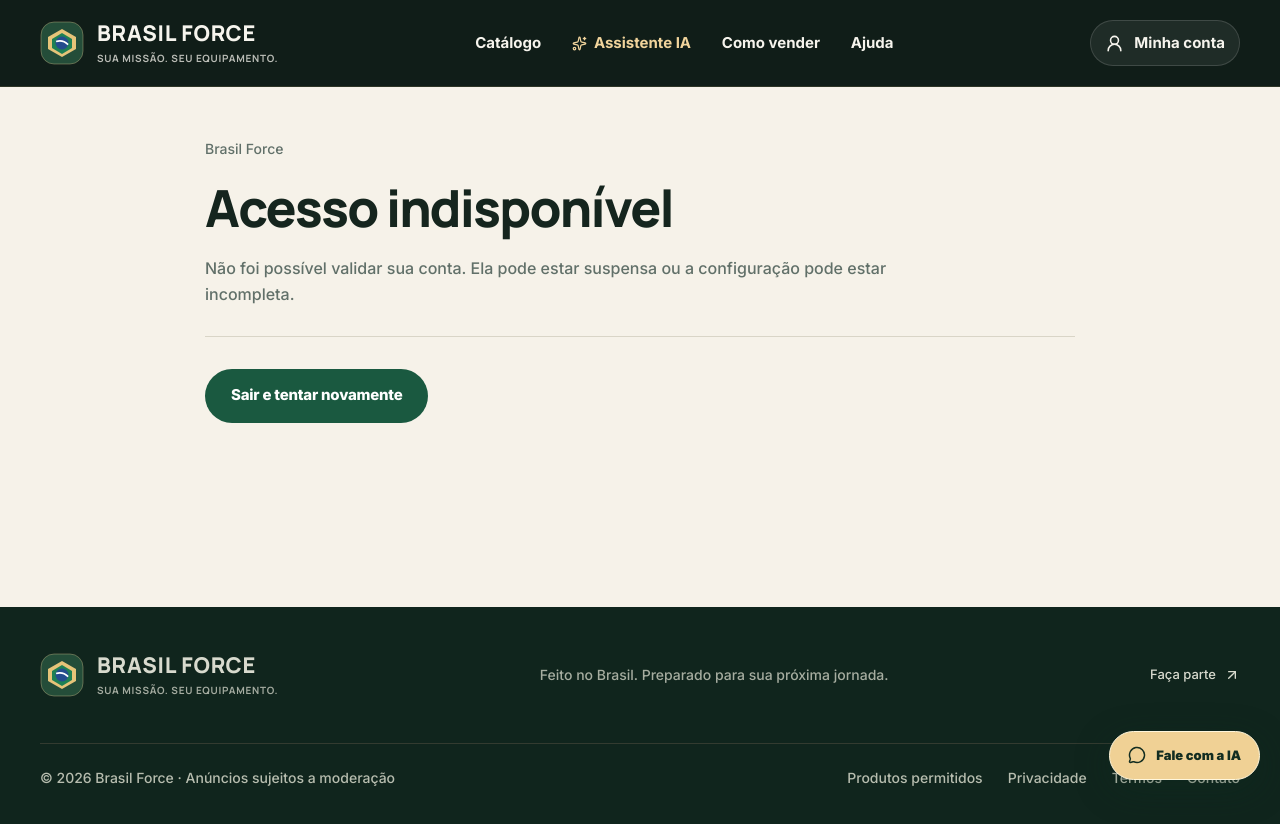
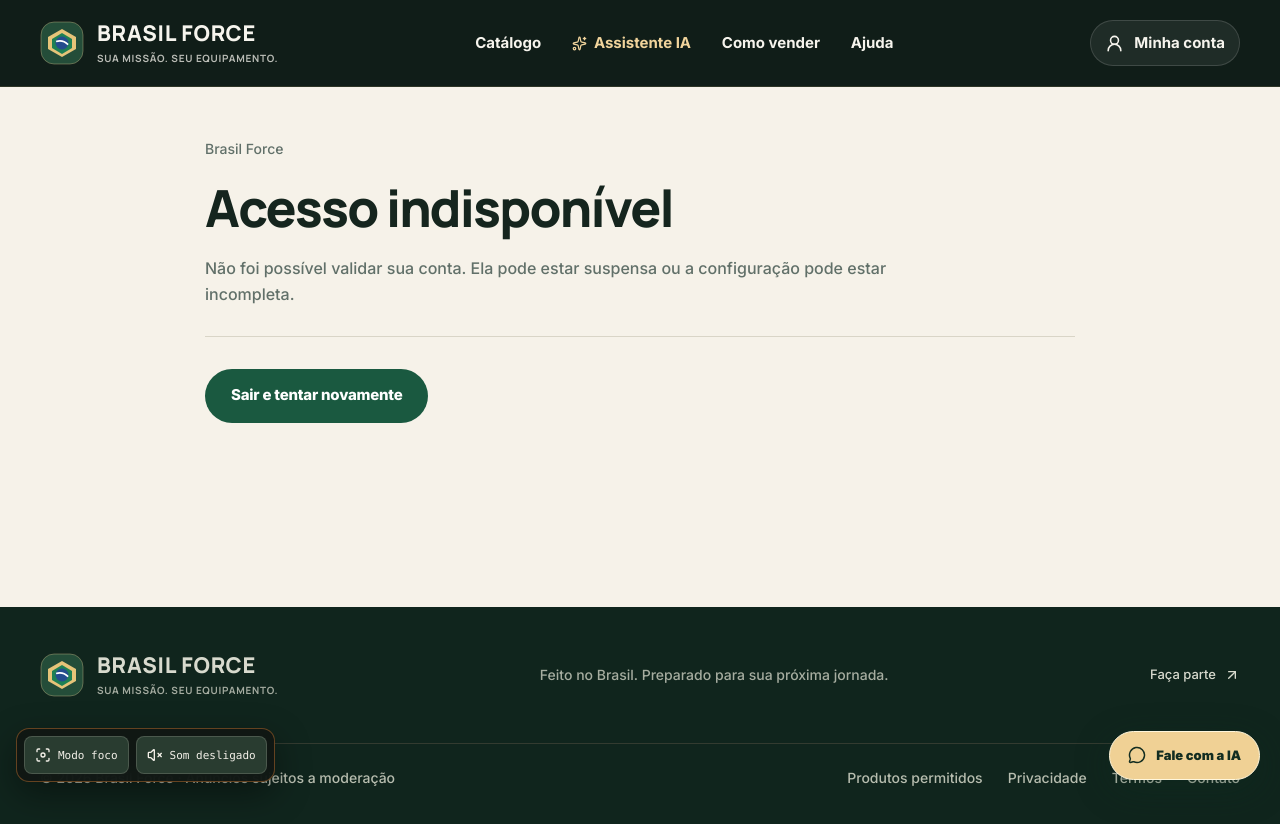
Before and after one commit to Jonbarcost/SouBarcos, a Next.js app in the folder brasil-force-app/: page /acesso-indisponivel in a window 1280 px wide. Shown: the top 824 px of the page. Built offline with nearby package versions, Linux system fonts and the light colour scheme.

Commit message:
feat(experience): phase 6 focus mode and opt-in synthesized ambient audio

```diff
--- /dev/null
+++ b/brasil-force-app/src/app/experience-controls.css
@@ -0,0 +1 @@
+.ops-experience-controls{position:fixed;left:16px;bottom:18px;z-index:90;display:flex;gap:7px;flex-wrap:wrap;max-width:calc(100vw - 95px);padding:7px;border:1px solid #f28b3560;border-radius:13px;background:#101714ef;box-shadow:0 12px 35px #0006;backdrop-filter:blur(10px)}.ops-experience-controls button{display:inline-flex;align-items:center;gap:7px;min-height:38px;border-radius:8px;padding:8px 10px;border:1px solid #e9e1d12d;background:#293c30;color:#f3f0e8;font:11px var(--ops-font-hud);cursor:pointer}.ops-experience-controls button[aria-pressed=true]{border-color:#f28b35;color:#ffc08a}.ops-experience-controls button:focus-visible{outline:3px solid #f28b35;outline-offset:2px}.ops-experience-controls button:disabled{opacity:.5;cursor:not-allowed}.ops-focus-mode *, .ops-focus-mode *::before,.ops-focus-mode *::after{animation:none!important;transition:none!important;scroll-behavior:auto!important}.ops-focus-mode .bf-living-landscape [class*="bf-cloud"],.ops-focus-mode .bf-living-landscape [class*="bf-sunset"],.ops-focus-mode .bf-living-landscape [class*="bf-nightfall"]{animation:none!important}.ops-focus-mode .ops-hud-map,.ops-focus-mode .ops-hud-panels,.ops-focus-mode .ops-mission-module,.ops-focus-mode .ops-gallery-item{transform:none!important}.ops-focus-mode .ops-route-scan{display:none!important}@media(max-width:600px){.ops-experience-controls{left:10px;bottom:max(10px,env(safe-area-inset-bottom));padding:5px}.ops-experience-controls button{font-size:10px;padding:7px}}
--- a/brasil-force-app/src/app/layout.tsx
+++ b/brasil-force-app/src/app/layout.tsx
@@ -1,6 +1,7 @@
 import type { Metadata } from "next";
 import { Inter, Manrope } from "next/font/google";
 import { Header, Footer, AssistantDock } from "@/components/shell";
+import { ExperienceControls } from "@/components/experience-controls";
 import "./globals.css";
 import "./immersive.css";
 import "./operations-tokens.css";
@@ -8,6 +9,7 @@
 import "./mission-modules.css";
 import "./assistant-terminal.css";
 import "./inspiration-gallery.css";
+import "./experience-controls.css";
 const inter = Inter({ subsets: ["latin"], display: "swap", variable: "--font-inter" });
 const manrope = Manrope({ subsets: ["latin"], display: "swap", variable: "--font-manrope" });
 export const dynamic = "force-dynamic";
@@ -34,6 +36,7 @@
         <Header />
         <main id="conteudo">{children}</main>
         <AssistantDock />
+        <ExperienceControls />
         <Footer />
       </body>
     </html>
--- /dev/null
+++ b/brasil-force-app/src/components/experience-controls.tsx
@@ -0,0 +1,23 @@
+"use client";
+import { useEffect, useRef, useState } from "react";
+import { Focus, Volume2, VolumeX } from "lucide-react";
+export function ExperienceControls(){
+ const [focus,setFocus]=useState(false);
+ const [sound,setSound]=useState(false);
+ const audio=useRef<AudioContext|null>(null);
+ const nodes=useRef<{osc:OscillatorNode;gain:GainNode}[]>([]);
+ useEffect(()=>{document.documentElement.classList.toggle("ops-focus-mode",focus);if(focus)setSound(false);return()=>document.documentElement.classList.remove("ops-focus-mode")},[focus]);
+ useEffect(()=>{if(!sound){nodes.current.forEach(({osc,gain})=>{try{gain.gain.setTargetAtTime(0,osc.context.currentTime,.08);osc.stop(osc.context.currentTime+.3)}catch{}});nodes.current=[];void audio.current?.close().catch(()=>{});audio.current=null;return}
+  if(document.hidden||focus){setSound(false);return}
+  try{const context=new AudioContext();audio.current=context;
+   // Locally synthesized ambient pad: no downloaded tracks, cookies or third-party services.
+   [110,164.81,220].forEach((frequency,i)=>{const osc=context.createOscillator();const gain=context.createGain();osc.type="sine";osc.frequency.value=frequency;gain.gain.value=0;osc.connect(gain);gain.connect(context.destination);osc.start();gain.gain.setTargetAtTime(i===0?.009:.004,context.currentTime,.65);nodes.current.push({osc,gain})});
+  }catch{setSound(false)}
+  return()=>{nodes.current.forEach(({osc,gain})=>{try{gain.gain.setTargetAtTime(0,osc.context.currentTime,.05);osc.stop(osc.context.currentTime+.2)}catch{}});nodes.current=[];void audio.current?.close().catch(()=>{});audio.current=null}
+ },[sound,focus]);
+ useEffect(()=>{const stop=()=>{if(document.hidden)setSound(false)};document.addEventListener("visibilitychange",stop);return()=>document.removeEventListener("visibilitychange",stop)},[]);
+ return <div className="ops-experience-controls" role="group" aria-label="Controles da experiência visual e sonora">
+  <button type="button" aria-pressed={focus} onClick={()=>setFocus(v=>!v)} title="Desativar animações e efeitos visuais"><Focus size={16} aria-hidden="true"/><span>{focus?"Sair do foco":"Modo foco"}</span></button>
+  <button type="button" aria-pressed={sound} disabled={focus} onClick={()=>setSound(v=>!v)} title="Ativar ou desligar som ambiente opcional">{sound?<Volume2 size={16} aria-hidden="true"/>:<VolumeX size={16} aria-hidden="true"/>}<span>{sound?"Som ligado":"Som desligado"}</span></button>
+ </div>;
+}
```
